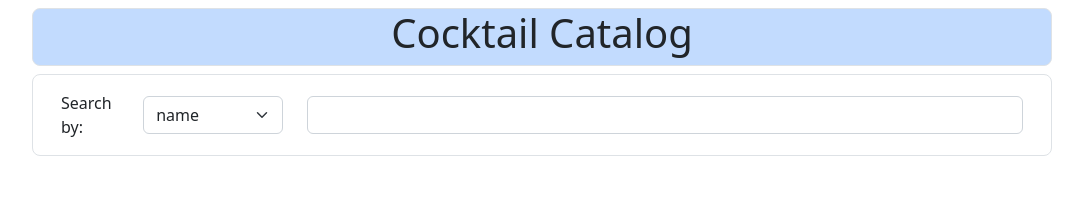
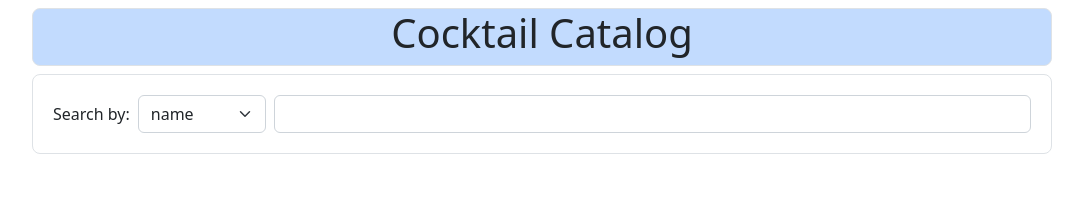
Before and after one commit to yaroslav-tmn/cocktail-catalog, a React (Create React App) app: page / in a window 1280 px wide. Shown: the top 206 px of the page, without its empty margins (98-1181 px from the left). Built offline with nearby package versions, Linux system fonts and the light colour scheme.

Commit message:
adaptivity

```diff
--- a/src/components/Search.js
+++ b/src/components/Search.js
@@ -1,16 +1,20 @@
 import { Col, Row, FormSelect } from 'react-bootstrap';
+
+//<Col xxl='auto' xl='auto' lg='auto' md='auto' xs sm>
 
 export default function Search() {
   return (
-    <Row className='mx-5 p-3 row justify-content-start border border-1 rounded-3 align-items-center'>
-      <Col className='col-1'>Search by:</Col>
-      <Col className='col-2'>
+    <Row className='mx-5 p-3 justify-content-start border border-1 rounded-3 align-items-center d-flex flex-row flex-wrap'>
+      <Col xs='auto' className='p-1'>
+        Search by:
+      </Col>
+      <Col md='auto' sm xs className='p-1'>
         <FormSelect>
           <option value='1'>name</option>
           <option value='2'>ingredient</option>
         </FormSelect>
       </Col>
-      <Col>
+      <Col xxl md className='p-1'>
         <input className='form-control'></input>
       </Col>
     </Row>
```
